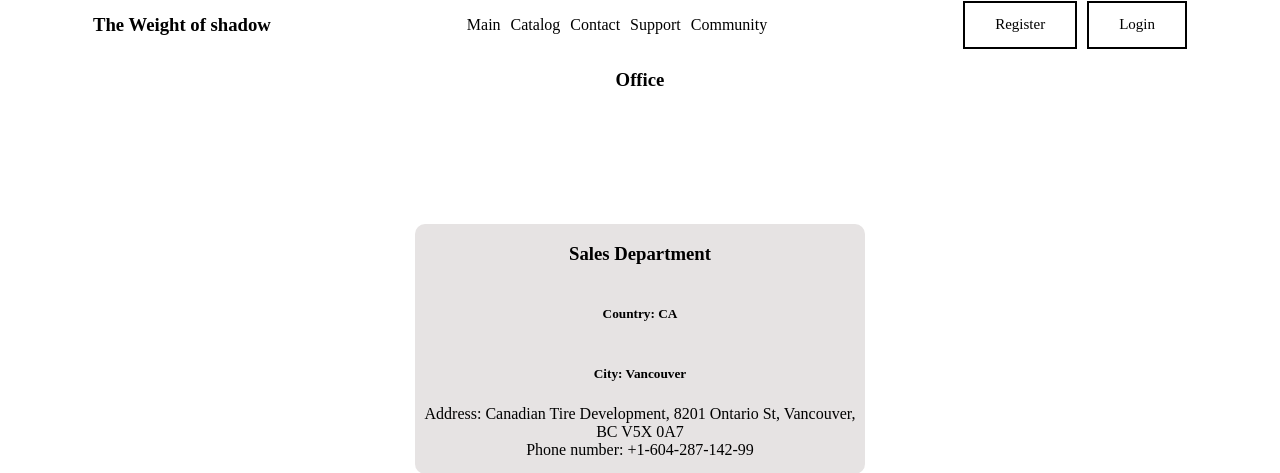
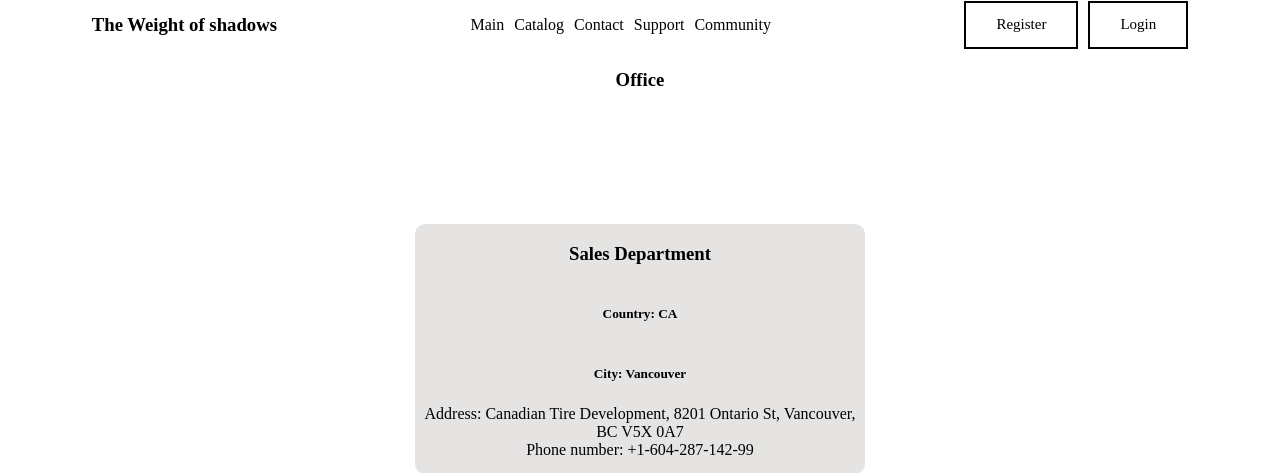
Before and after one commit to Danielkruts52/The-Weigh-of-Shadow, a Django app: page /contact/office in a window 1280 px wide. Shown: the top 473 px of the page. Run offline with Django 5.2, Linux system fonts and the light colour scheme; data comes from the database, SQL or seed files in the repository.

Commit message:
Тест скрипта

```diff
--- a/myapp/templates/myapp/layout.html
+++ b/myapp/templates/myapp/layout.html
@@ -11,7 +11,7 @@
 <body>
     <header>
         <div class="start">
-             <h3>The Weight of shadow</h3>
+             <h3>The Weight of shadows</h3>
         </div>
         <div class="center">
             <div><a href="{% url 'main' %}">Main</a></div>
```
